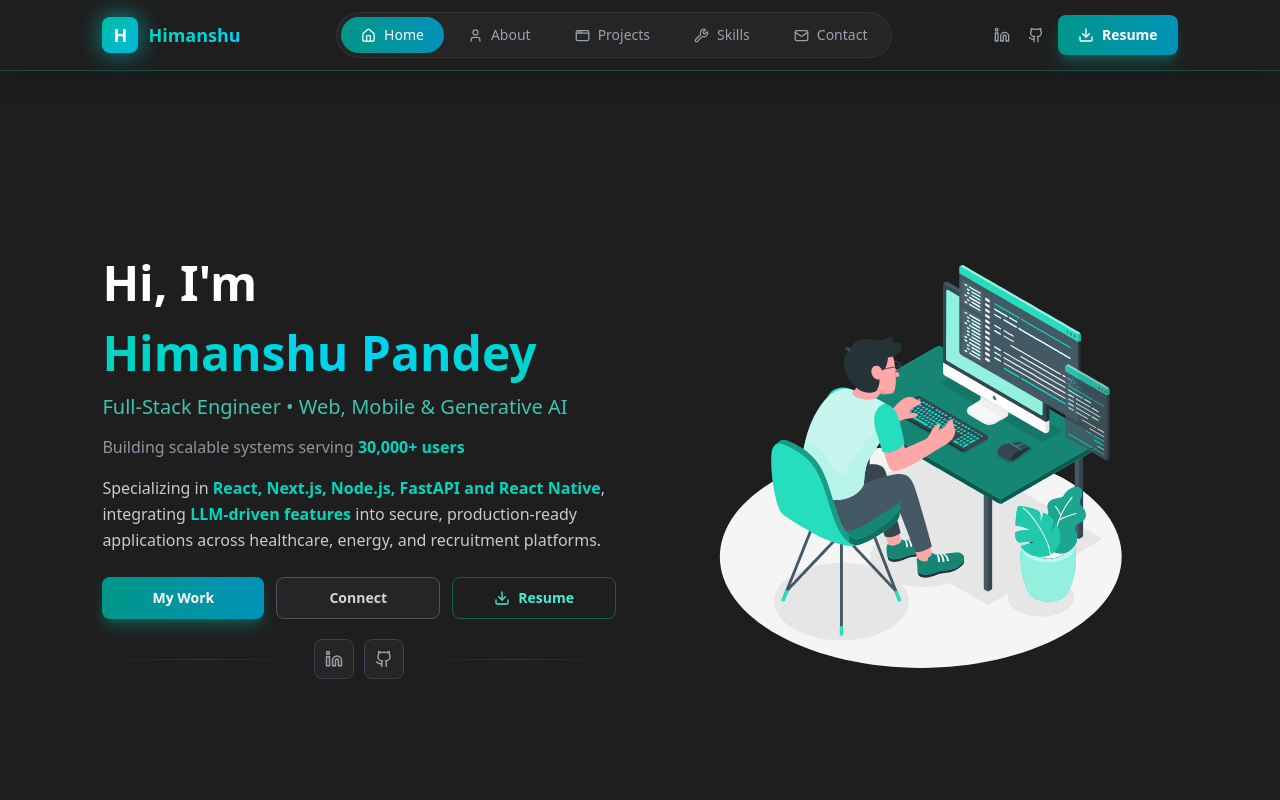
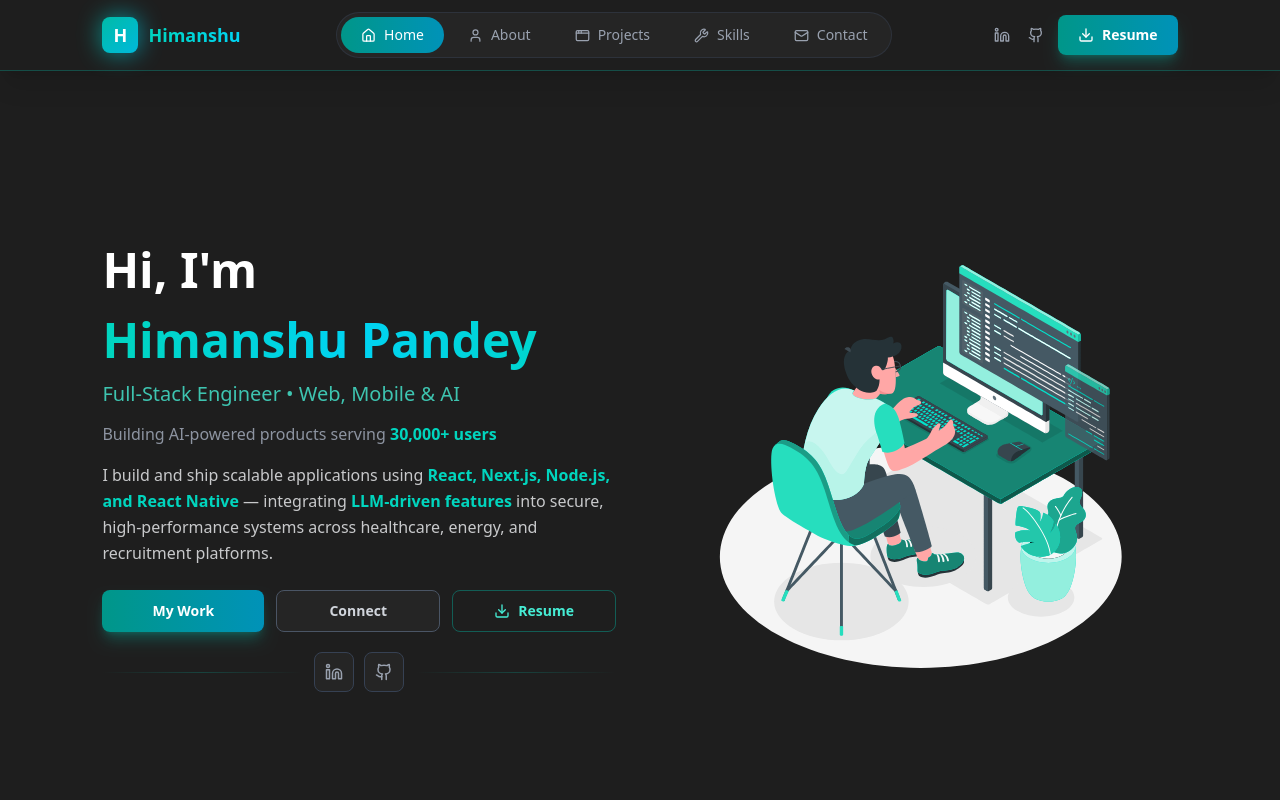
Before and after one commit to himanshudkp/portfolio-website, a Next.js app: page / in a window 1280 px wide. Shown: the top 800 px of the page. Built offline with nearby package versions, Linux system fonts and the light colour scheme.

Commit message:
updated hero section contents

```diff
--- a/src/components/hero/description.tsx
+++ b/src/components/hero/description.tsx
@@ -2,19 +2,21 @@
 
 import { itemVariants } from "@/utils";
 import { motion } from "framer-motion";
+
+// I build and ship scalable applications using React, Next.js, Node.js, and React Native — integrating LLM-driven features into secure, high-performance systems across healthcare, energy, and recruitment platforms.
 
 export const Description = () => (
   <motion.p
     variants={itemVariants}
     className="mx-auto max-w-2xl text-sm leading-relaxed sm:text-base lg:mx-0 text-gray-100/80"
   >
-    Specializing in{" "}
+    I build and ship scalable applications using{" "}
     <span className="font-semibold text-teal-400">
-      React, Next.js, Node.js, FastAPI and React Native
+      React, Next.js, Node.js, and React Native{" "}
     </span>
-    , integrating{" "}
+    — integrating{" "}
     <span className="font-semibold text-teal-400">LLM-driven features</span>{" "}
-    into secure, production-ready applications across healthcare, energy, and
+    into secure, high-performance systems across healthcare, energy, and
     recruitment platforms.
   </motion.p>
 );
--- a/src/components/hero/main-heading.tsx
+++ b/src/components/hero/main-heading.tsx
@@ -24,14 +24,14 @@ export const MainHeading = () => {
         variants={itemVariants}
         className="text-base sm:text-lg lg:text-xl font-medium text-teal-300/80"
       >
-        Full-Stack Engineer • Web, Mobile & Generative AI
+        Full-Stack Engineer • Web, Mobile & AI
       </motion.h2>
 
       <motion.p
         variants={itemVariants}
         className="text-sm sm:text-base text-gray-400/90 pt-1"
       >
-        Building scalable systems serving{" "}
+        Building AI-powered products serving{" "}
         <span className="text-teal-400 font-semibold">30,000+ users</span>
       </motion.p>
     </div>
```
